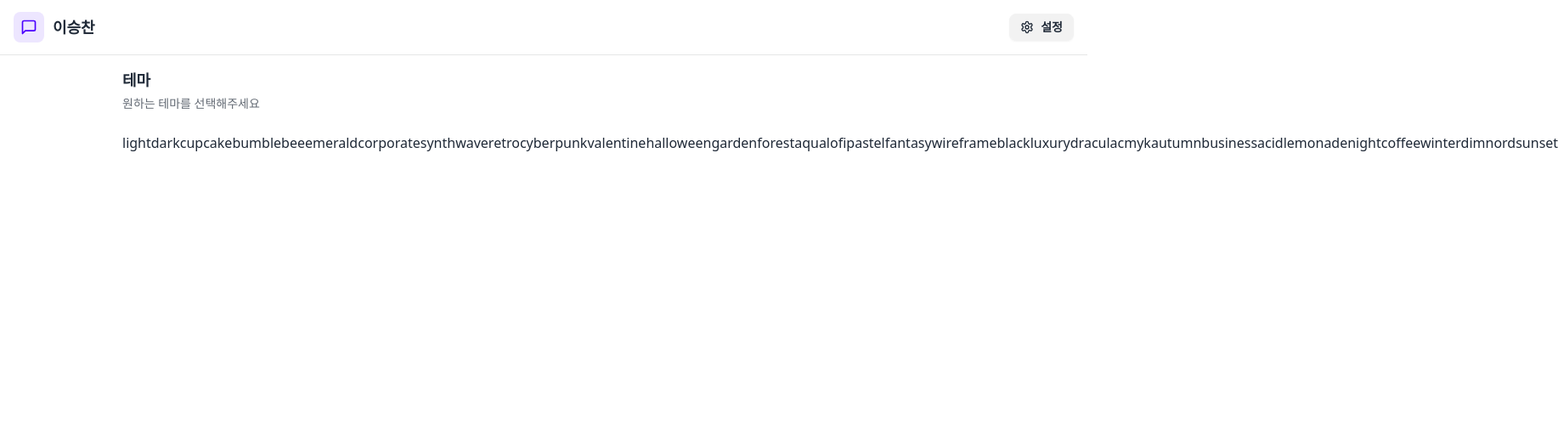
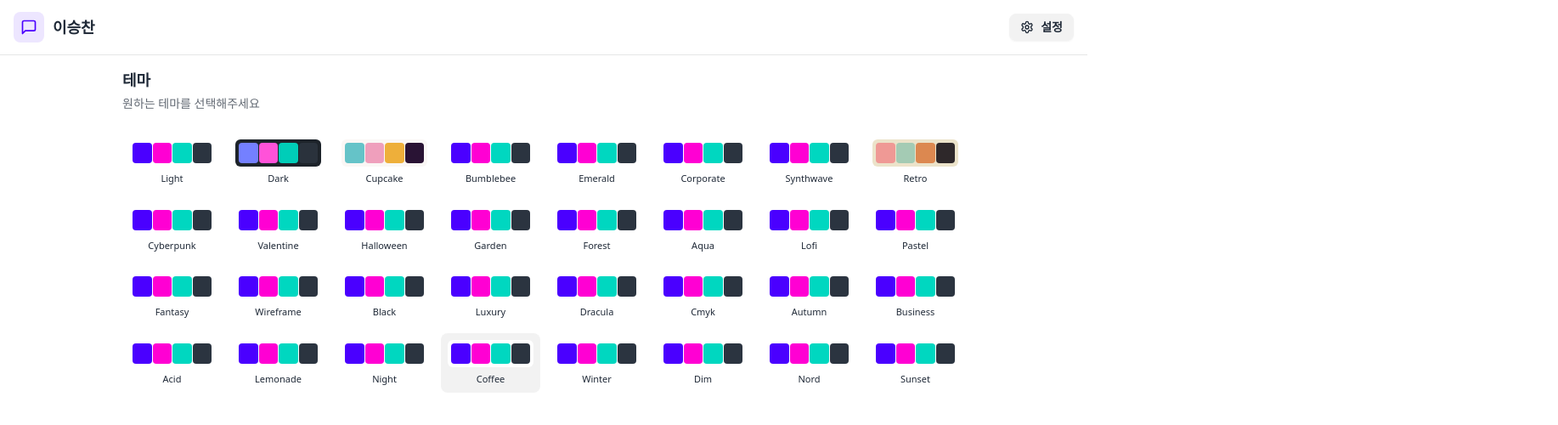
Before and after one commit to toBeeDev/chat-app, a React (Vite) app in the folder frontend/: page /settings in a window 1280 px wide. Shown: the top 500 px of the page at 85% size, 1834 px wide, since content can reach past the window. Built offline with nearby package versions, Linux system fonts and the light colour scheme; no server answers.

Commit message:
feat: setting page 테마 ui

```diff
--- a/frontend/src/pages/SettingsPage.jsx
+++ b/frontend/src/pages/SettingsPage.jsx
@@ -1,10 +1,12 @@
 import { THEMES } from "../constants";
+import { useThemeStore } from "../store/useThemeStore";
 
 const PREVIEW_MESSAGES = [
   { id: 1, content: "안녕하세요! 즐거운 하루보내고 계신가요?", isSent: false },
   { id: 2, content: "난 지금 행복해!", isSent: true },
 ];
 const SettingsPage = () => {
+  const { theme, setTheme } = useThemeStore();
   return (
     <div className="h-screen container mx-auto px-4 pt-20 max-w-5xl">
       <div className="space-y-6">
@@ -15,7 +17,30 @@
           </p>
         </div>
         <div className="grid grid-col-4 sm:grid-cols-6 md:grid-cols-8 gap-2">
-          {THEMES}
+          {THEMES.map((t) => (
+            <button
+              key={t}
+              className={`group flex flex-col items-center gap-1.5 p-2 rounded-lg transition-colors ${
+                theme === t ? `bg-base-200` : `hover:bg-base-200/50`
+              }`}
+              onClick={() => setTheme(t)}
+            >
+              <div
+                className="relative h-8 w-full rounded-md overflow-hidden"
+                data-theme={t}
+              >
+                <div className="absolute inset-0 grid grid-cols-4 gap-px p-1">
+                  <div className="rounded bg-primary"></div>
+                  <div className="rounded bg-secondary"></div>
+                  <div className="rounded bg-accent"></div>
+                  <div className="rounded bg-neutral"></div>
+                </div>
+              </div>
+              <span className="text-[11px] font-medium truncate w-full text-center">
+                {t.charAt(0).toUpperCase() + t.slice(1)}
+              </span>
+            </button>
+          ))}
         </div>
       </div>
     </div>
```
